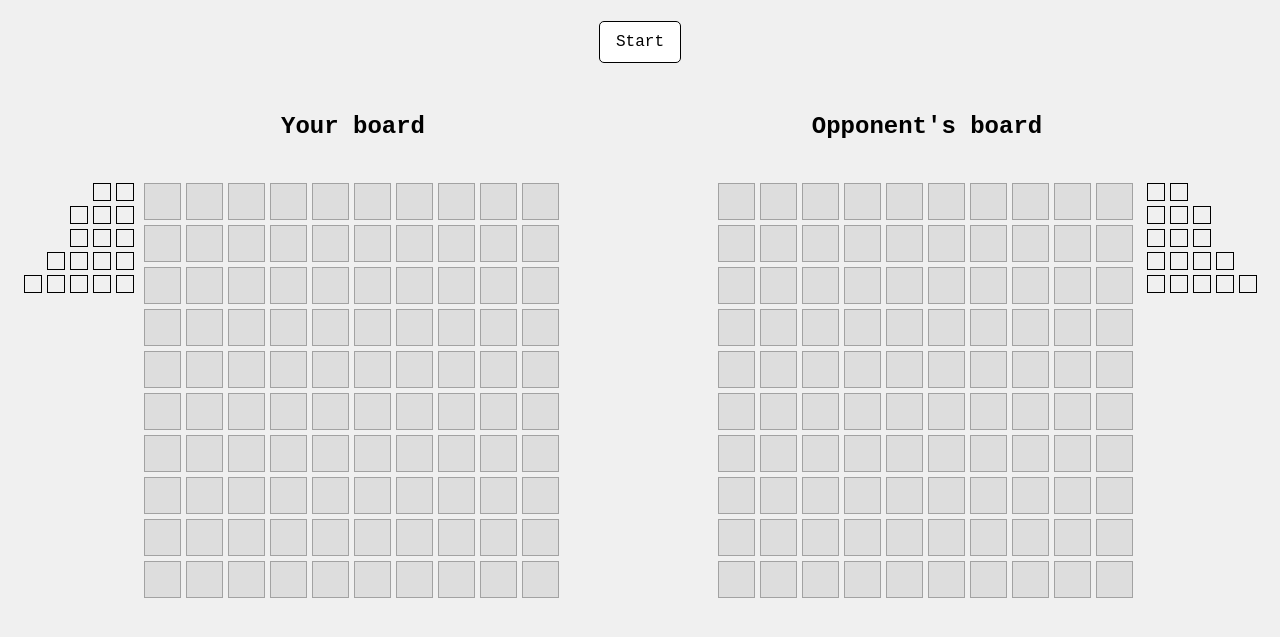
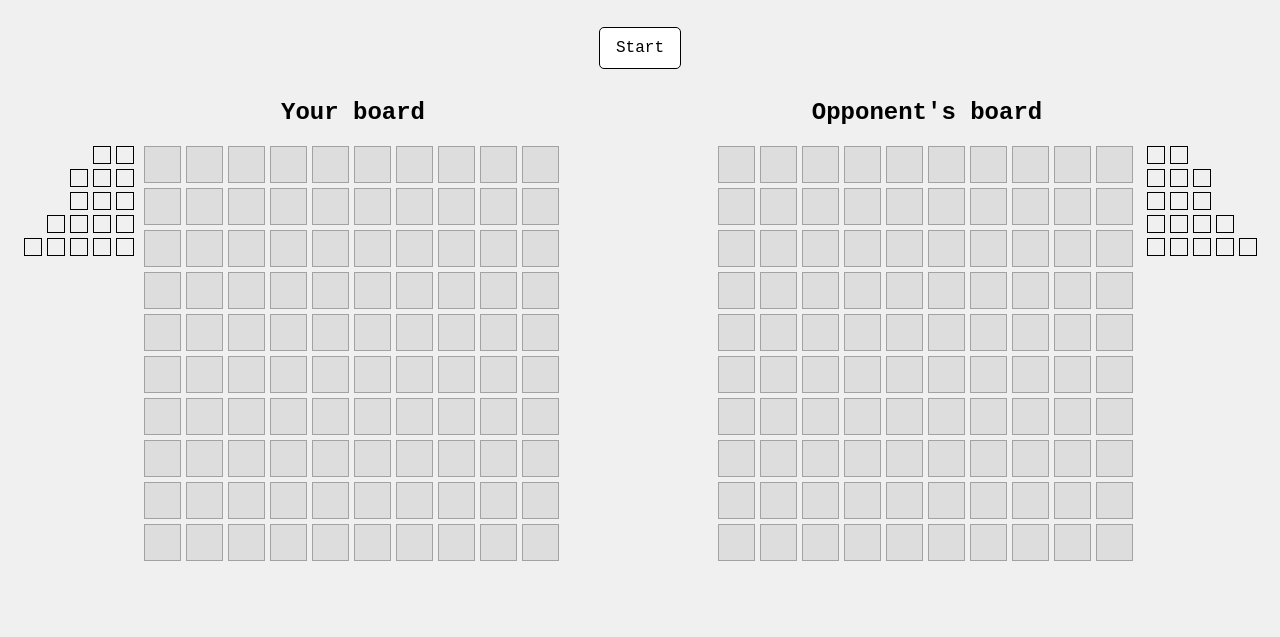
Before and after one commit to morheidari/Battleship, a website: page index.html in a window 1280 px wide. Shown: the part 101-738 px from the top of the page. Drawn offline with Linux system fonts and the light colour scheme.

Commit message:
adjust sizing in ui

```diff
--- a/style.css
+++ b/style.css
@@ -69,7 +69,7 @@ h2 {
 .player {
   display: grid;
   grid-template-columns: 1fr 3fr;
-  grid-template-rows: 1fr 4fr;
+  grid-template-rows: 60px 500px;
   justify-content: center;
   justify-items: center;
 }
@@ -77,7 +77,7 @@ h2 {
 .opponent {
   display: grid;
   grid-template-columns: 3fr 1fr;
-  grid-template-rows: 1fr 4fr;
+  grid-template-rows: 60px 500px;
   justify-content: center;
   justify-items: center;
 }
@@ -131,3 +131,8 @@ h2 {
 .player > .ships > div {
   justify-content: end;
 }
+
+.opponent > .board > .cell:hover {
+  background-color: #6e6e6e;
+  cursor: pointer;
+}
```
